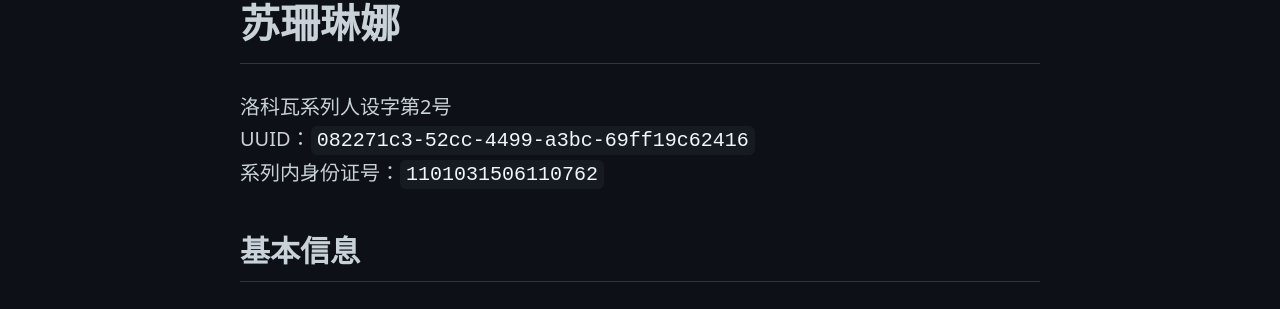
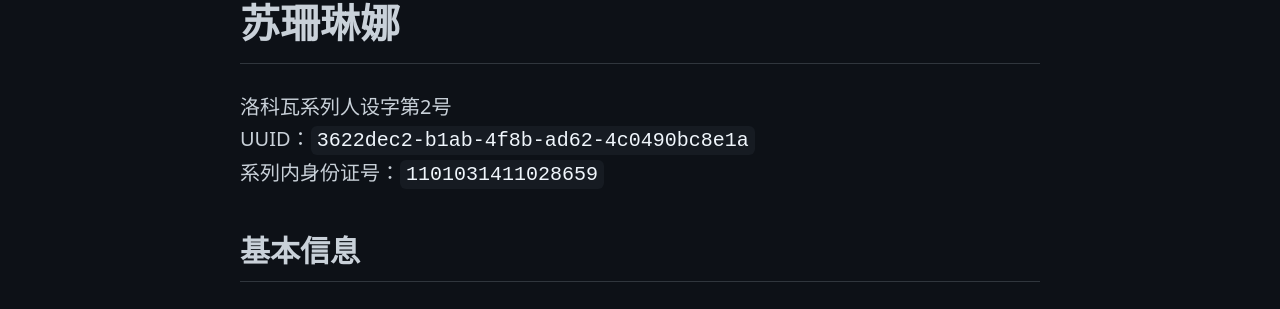
Before and after one commit to IlyaYezelovsky/lokova.org, a Jekyll site: the page built from fic/char/susanlynna.md, in a window 1280 px wide. Shown: the part 279-588 px from the top of the page. Built offline with Jekyll 4.4.1, drawn with Linux system fonts in a browser that asks for light colours; comment, search, counter and statistics services are not loaded.

Commit message:
Update susanlynna.md

```diff
--- a/fic/char/susanlynna.md
+++ b/fic/char/susanlynna.md
@@ -6,8 +6,8 @@ layout: default
 # 苏珊琳娜
 
 洛科瓦系列人设字第2号<br>
-UUID：`082271c3-52cc-4499-a3bc-69ff19c62416`<br>
-系列内身份证号：`1101031506110762`<br>
+UUID：`3622dec2-b1ab-4f8b-ad62-4c0490bc8e1a`<br>
+系列内身份证号：`1101031411028659`<br>
 
 ## 基本信息
 
```
